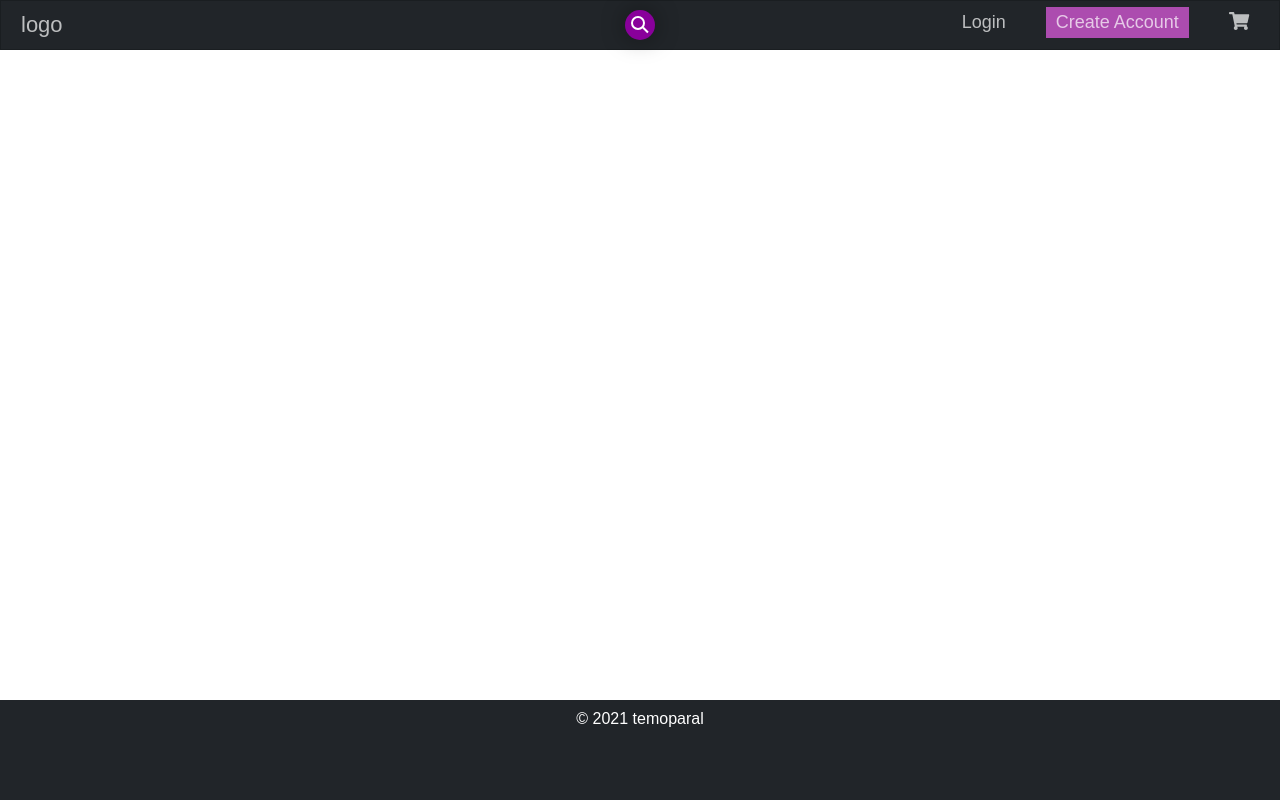
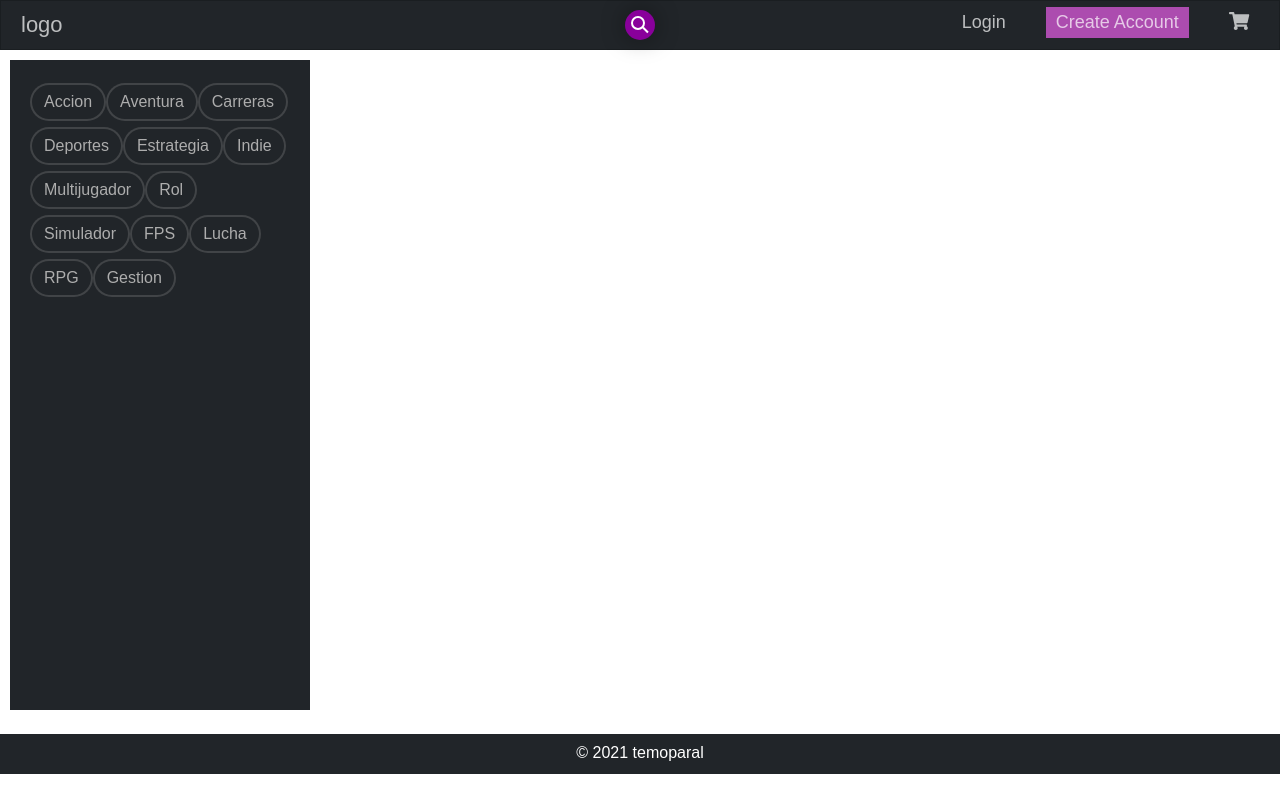
Before and after one commit to Xernescx/Proyecto-E-commerce, a React (Create React App) app: page / in a window 1280 px wide. Built offline with nearby package versions, Linux system fonts and the light colour scheme.

Commit message:
Footer and 50%bar

```diff
--- a/src/App.js
+++ b/src/App.js
@@ -5,14 +5,20 @@ import{
   Switch
 } from 'react-router-dom';
 import './App.css';
-import Header from './Componentes/Header'
+import Header from './Componentes/Header';
 import Navbar from './Componentes/Navbar';
 import Footer from './Componentes/Footer';
-
+import Bar from './Componentes/Bar';
 
 const App = () => (
   <Router>
     <Navbar />
+
+    <Bar />
+
+
+
+
     <Footer />
   </Router>
 );
--- a/src/Componentes/Bar/Bar.css
+++ b/src/Componentes/Bar/Bar.css
@@ -0,0 +1,64 @@
+.Genders{
+    margin-top: 10px;
+    margin-left: 10px;
+    width: 300px;
+    height: 650px;
+    background-color: #212529;
+    display: flex;
+    flex-direction: column;
+    color: white;
+}
+
+
+
+
+
+ul.ks-cboxtags {
+    list-style: none;
+    padding: 20px;
+}
+ul.ks-cboxtags li{
+  display: inline;
+}
+ul.ks-cboxtags li label{
+    display: inline-block;
+    background-color:  #212529;
+    border: 2px solid rgba(139, 139, 139, .3);
+    color: #adadad;
+    border-radius: 25px;
+    white-space: nowrap;
+    margin: 3px 0px;
+    -webkit-touch-callout: none;
+    -webkit-user-select: none;
+    -moz-user-select: none;
+    -ms-user-select: none;
+    user-select: none;
+    -webkit-tap-highlight-color: transparent;
+    transition: all .2s;
+}
+
+ul.ks-cboxtags li label {
+    padding: 8px 12px;
+    cursor: pointer;
+}
+
+
+
+
+ul.ks-cboxtags li input[type="checkbox"]:checked + label {
+    border: 2px solid rgb(137, 0, 155);
+    background-color: rgb(137, 0, 155);
+    color: #fff;
+    transition: all .2s;
+}
+
+ul.ks-cboxtags li input[type="checkbox"] {
+  display: absolute;
+}
+ul.ks-cboxtags li input[type="checkbox"] {
+  position: absolute;
+  opacity: 0;
+}
+ul.ks-cboxtags li input[type="checkbox"]:focus + label {
+  border: 2px solid #423c44;
+}
--- a/src/Componentes/Bar/Bar.js
+++ b/src/Componentes/Bar/Bar.js
@@ -3,9 +3,33 @@ import "./Bar.css";
 
 const Bar = () => {
 
-return (
-    <h1>pe</h1>
-)
+    return (
+        <div className="Bar">
+            <div className="Genders">
+                <ul class="ks-cboxtags">
+                    <li><input type="checkbox" id="checkboxOne" value="Rainbow Dash" /><label for="checkboxOne">Accion</label></li>
+                    <li><input type="checkbox" id="checkboxTwo" value="Cotton Candy" /><label for="checkboxTwo">Aventura</label></li>
+                    <li><input type="checkbox" id="checkboxThree" value="Rarity" /><label for="checkboxThree">Carreras</label></li>
+                    <li><input type="checkbox" id="checkboxFour" value="Moondancer" /><label for="checkboxFour">Deportes</label></li>
+                    <li><input type="checkbox" id="checkboxFive" value="Surprise" /><label for="checkboxFive">Estrategia</label></li>
+                    <li><input type="checkbox" id="checkboxSix" value="Twilight Sparkle" /><label for="checkboxSix">Indie</label></li>
+                    <li><input type="checkbox" id="checkboxSeven" value="Fluttershy" /><label for="checkboxSeven">Multijugador</label></li>
+                    <li><input type="checkbox" id="checkboxEight" value="Derpy Hooves" /><label for="checkboxEight">Rol</label></li>
+                    <li><input type="checkbox" id="checkboxNine" value="Princess Celestia" /><label for="checkboxNine">Simulador</label></li>
+                    <li><input type="checkbox" id="checkboxTen" value="Gusty" /><label for="checkboxTen">FPS</label></li>
+                    <li class="ks-selected"><input type="checkbox" id="checkboxEleven" value="Discord" /><label for="checkboxEleven">Lucha</label></li>
+                    <li><input type="checkbox" id="checkboxTwelve" value="Clover" /><label for="checkboxTwelve" >RPG</label></li>
+                    <li><input type="checkbox" id="checkboxThirteen" value="Baby Moondancer" /><label for="checkboxThirteen">Gestion</label></li>
+                </ul>
+
+
+
+            </div>
+            <div>
+
+            </div>
+        </div>
+    )
 
 
 }
--- a/src/Componentes/Footer/Footer.css
+++ b/src/Componentes/Footer/Footer.css
@@ -3,8 +3,22 @@ footer {
   color: white;
   text-align: center;
   padding: 10px;
+
+}
+
+
+#page-container {
+  position: relative;
+  min-height: 8vh;
+}
+
+#content-wrap {
+  padding-bottom: 2.5rem;    /* Footer height */
+}
+
+#footer {
   position: absolute;
   bottom: 0;
   width: 100%;
-  height: 100px;
+  height: 2.5rem;            /* Footer height */
 }
--- a/src/Componentes/Footer/Footer.js
+++ b/src/Componentes/Footer/Footer.js
@@ -1,6 +1,21 @@
 import React from 'react';
 import "./Footer.css";
 
-const Footer = () => <footer><p>&copy; 2021 temoparal</p></footer>;
+const Footer = () => {
+
+
+return (
+ <div id="page-container">
+   <div id="content-wrap">
+
+   </div>
+   <footer id="footer"><p>&copy; 2021 temoparal</p></footer>
+ </div>
+
+
+
+)
+
+}
 
 export default Footer;
```
Also changed, not shown: 1 other file (tests, documents, lock files or other folders).
